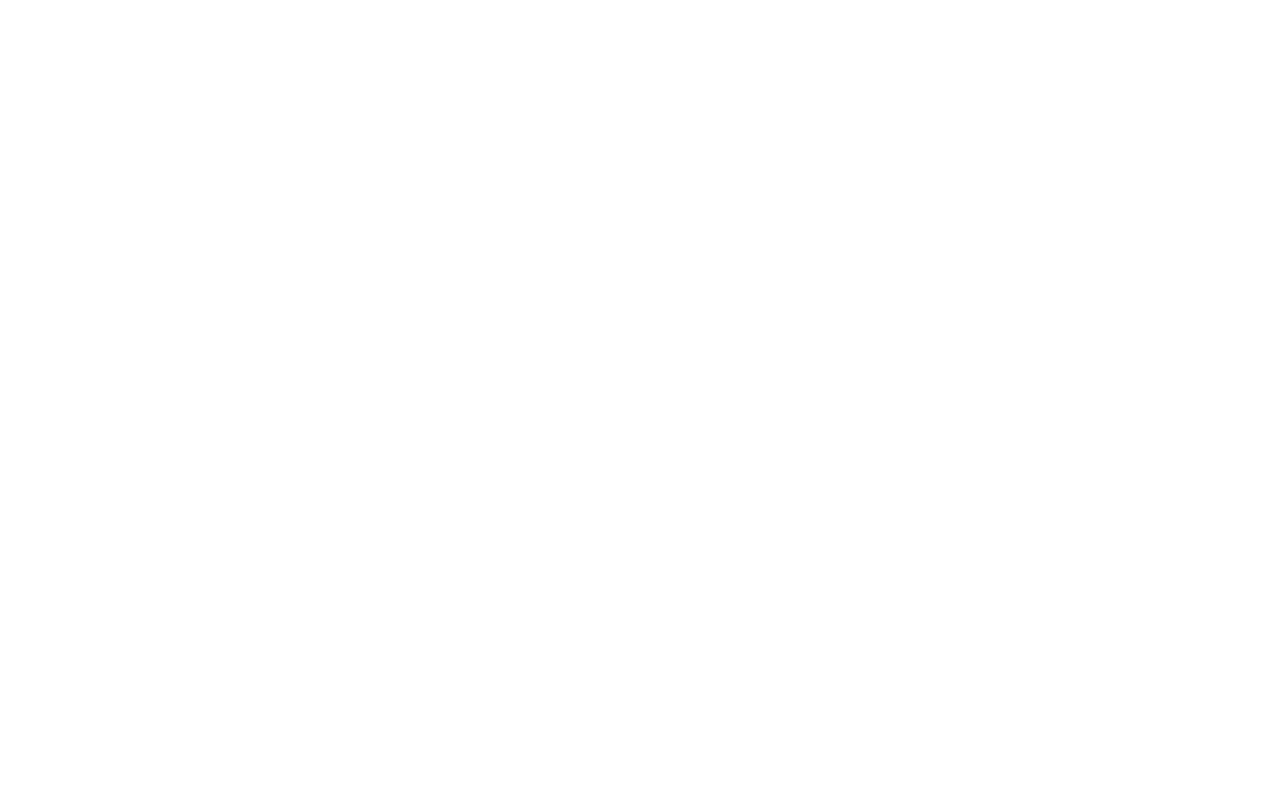
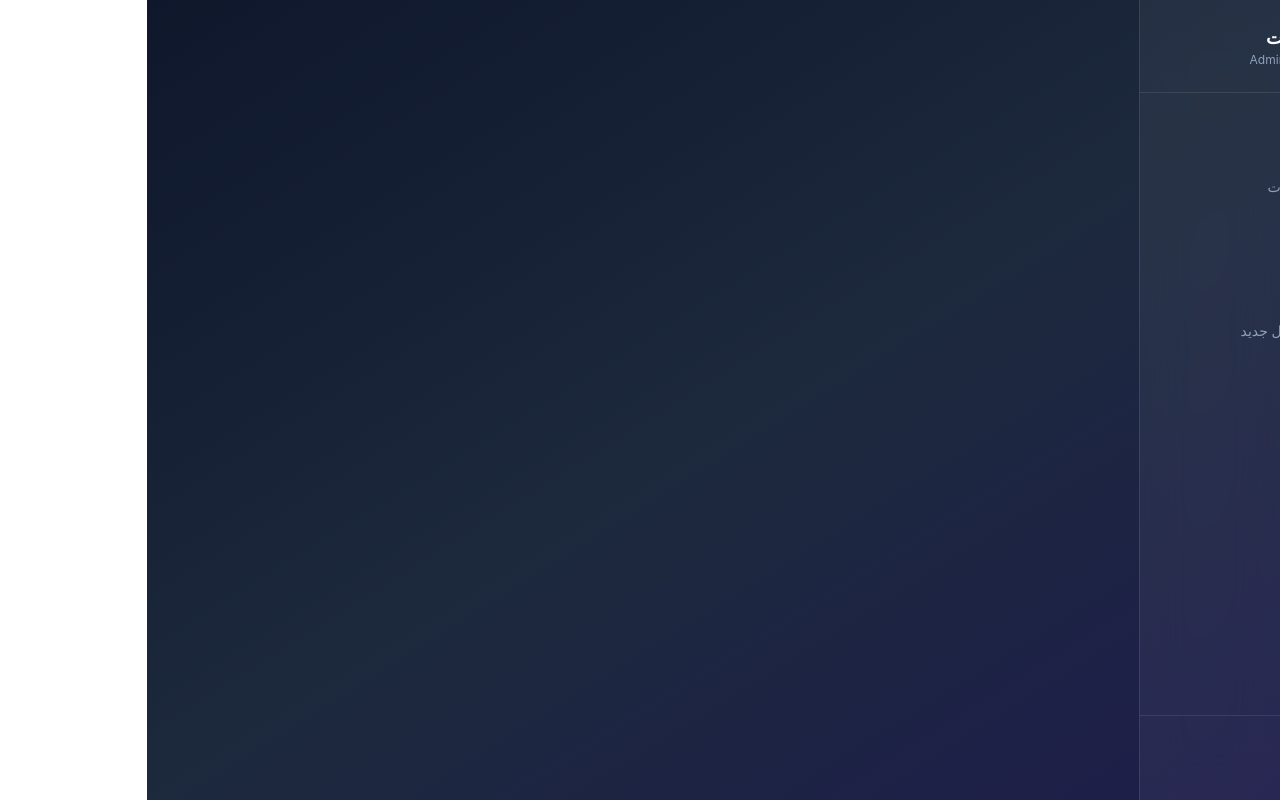
Before and after one commit to Mamziii/admin-pannel, a React (Vite) app: page /pannel in a window 1280 px wide. Built offline with nearby package versions, Linux system fonts and the light colour scheme.

Commit message:
add panel page

```diff
--- a/src/pages/Pannel.tsx
+++ b/src/pages/Pannel.tsx
@@ -1,9 +1,120 @@
-import React from 'react'
+import { useState } from "react";
+import { NavLink, Outlet, useNavigate } from "react-router-dom";
+import {
+  Users,
+  Package,
+  TrendingUp,
+  ShoppingCart,
+  PlusCircle,
+  Menu,
+  X,
+  LogOut,
+  ShieldCheck,
+} from "lucide-react";
+
+export const menuItems = [
+  { name: "لیست کاربران", route: "/pannel/users-list", icon: Users },
+  { name: "لیست محصولات", route: "/pannel/products-list", icon: Package },
+  { name: "میزان فروش", route: "/pannel/sales", icon: TrendingUp },
+  { name: "سفارشات", route: "/pannel/orders", icon: ShoppingCart },
+  { name: "افزودن محصول جدید", route: "/pannel/add-product", icon: PlusCircle },
+];
 
 export default function Pannel() {
+  const [sidebarOpen, setSidebarOpen] = useState(false);
+  const navigate = useNavigate();
+
+  const closeSidebar = () => setSidebarOpen(false);
+
   return (
-    <div>
-      pannel
+    <div className="min-h-screen bg-gradient-to-br from-slate-900 via-slate-800 to-indigo-950 text-white flex">
+      {/* ========== Mobile Overlay ========== */}
+      {sidebarOpen && (
+        <div
+          className="fixed inset-0 bg-black/60 z-40 lg:hidden"
+          onClick={closeSidebar}
+        />
+      )}
+
+      {/* ========== Sidebar ========== */}
+      <aside
+        className={`
+          fixed lg:static inset-y-0 right-0 z-50
+          w-72 bg-white/5 backdrop-blur-xl border-l border-white/10
+          flex flex-col
+          transition-transform duration-300 ease-in-out
+          ${sidebarOpen ? "translate-x-0" : "translate-x-full lg:translate-x-0"}
+        `}
+      >
+        {/* Logo */}
+        <div className="flex items-center gap-3 px-6 py-6 border-b border-white/10">
+          <div className="w-10 h-10 rounded-xl bg-gradient-to-br from-indigo-500 to-violet-600 flex items-center justify-center shadow-lg shadow-indigo-500/30">
+            <ShieldCheck className="w-5 h-5 text-white" strokeWidth={2} />
+          </div>
+          <div>
+            <h1 className="font-bold text-lg">پنل مدیریت</h1>
+            <p className="text-xs text-slate-400">Admin Dashboard</p>
+          </div>
+        </div>
+
+        {/* Menu Items */}
+        <nav className="flex-1 px-4 py-6 space-y-1 overflow-y-auto">
+          {menuItems.map((item) => (
+            <NavLink
+              key={item.route}
+              to={item.route}
+              onClick={closeSidebar}
+              className={({ isActive }) =>
+                `flex items-center gap-3 px-4 py-3 rounded-xl text-sm font-medium transition-all duration-200
+                ${
+                  isActive
+                    ? "bg-gradient-to-r from-indigo-500/20 to-violet-500/20 text-white border border-indigo-500/30 shadow-lg shadow-indigo-500/10"
+                    : "text-slate-400 hover:text-white hover:bg-white/5"
+                }`
+              }
+            >
+              <item.icon className="w-5 h-5 shrink-0" />
+              <span>{item.name}</span>
+            </NavLink>
+          ))}
+        </nav>
+
+        {/* Logout / Footer */}
+        <div className="px-4 py-5 border-t border-white/10">
+          <button
+            onClick={() => navigate("/")}
+            className="flex items-center gap-3 w-full px-4 py-3 rounded-xl text-sm font-medium text-slate-400 hover:text-white hover:bg-white/5 transition-all"
+          >
+            <LogOut className="w-5 h-5" />
+            <span>خروج از پنل</span>
+          </button>
+        </div>
+      </aside>
+
+      {/* ========== Main Content ========== */}
+      <div className="flex-1 flex flex-col min-w-0">
+        {/* Top Navbar (Mobile) */}
+        <header className="lg:hidden sticky top-0 z-30 bg-slate-900/80 backdrop-blur-xl border-b border-white/10 px-4 py-3 flex items-center justify-between">
+          <div className="flex items-center gap-3">
+            <div className="w-9 h-9 rounded-lg bg-gradient-to-br from-indigo-500 to-violet-600 flex items-center justify-center">
+              <ShieldCheck className="w-4 h-4 text-white" />
+            </div>
+            <span className="font-semibold text-sm">پنل مدیریت</span>
+          </div>
+
+          <button
+            onClick={() => setSidebarOpen(true)}
+            className="p-2 rounded-lg hover:bg-white/10 transition-colors"
+          >
+            <Menu className="w-6 h-6" />
+          </button>
+        </header>
+
+        {/* Content Area */}
+        <main className="flex-1 p-4 sm:p-6 lg:p-8 overflow-auto">
+          <Outlet />
+        </main>
+      </div>
     </div>
-  )
+  );
 }
```
